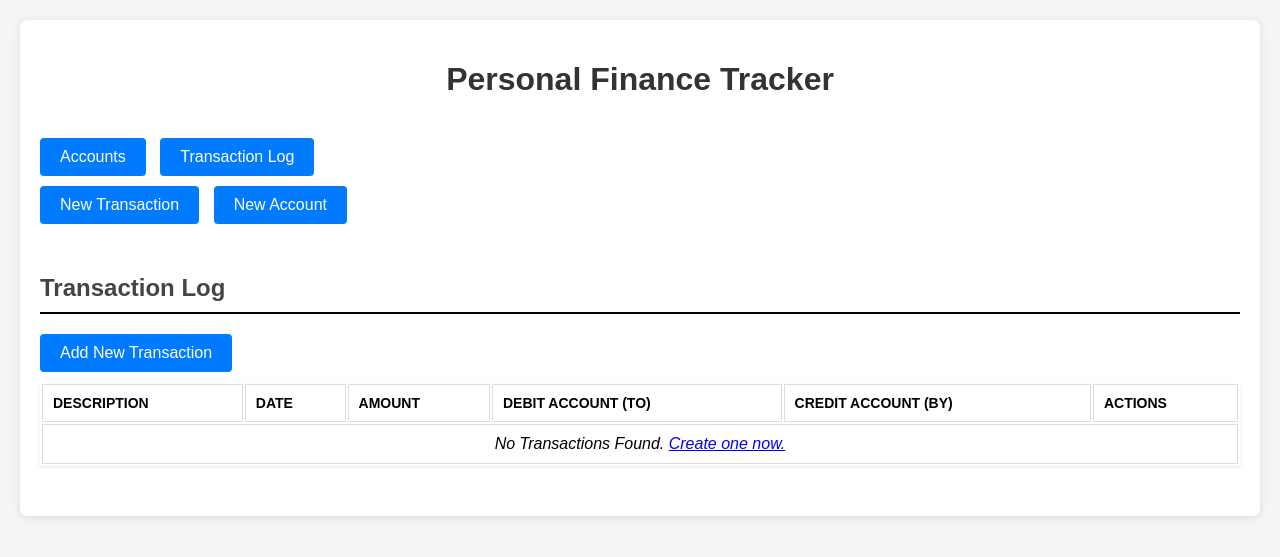
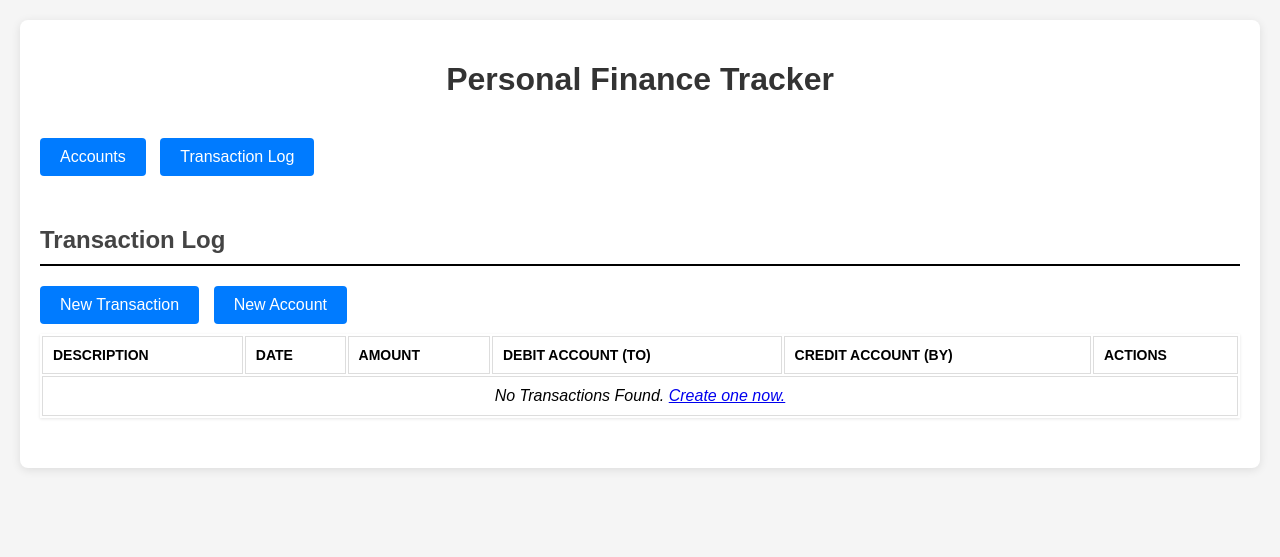
Before and after one commit to christianlaverde/pft, a Flask app: page /transactions in a window 1280 px wide. Shown: the top 557 px of the page. Run offline with Flask 3, Linux system fonts and the light colour scheme.

Commit message:
Moved action buttons (create acc/tr) to underneath page header

```diff
--- a/templates/accounts.html
+++ b/templates/accounts.html
@@ -137,12 +137,13 @@
         <a href="{{ url_for('accounts') }}" class="btn">Accounts</a>
         <a href="{{ url_for('transactions') }}" class="btn">Transaction Log</a>
       </div>
+
+      <h2>Accounts</h2>
+
       <div class="actions">
         <a href="{{ url_for('add_transaction') }}" class="btn">New Transaction</a>
         <a href="{{ url_for('add_account') }}" class="btn">New Account</a>
       </div>
-
-      <h2>Accounts</h2>
 
       <div>
         <h3>Asset</h3>
--- a/templates/transactions.html
+++ b/templates/transactions.html
@@ -137,14 +137,11 @@
         <a href="{{ url_for('accounts') }}" class="btn">Accounts</a>
         <a href="{{ url_for('transactions') }}" class="btn">Transaction Log</a>
       </div>
+
+      <h2>Transaction Log</h2>
       <div class="actions">
         <a href="{{ url_for('add_transaction') }}" class="btn">New Transaction</a>
         <a href="{{ url_for('add_account') }}" class="btn">New Account</a>
-      </div>
-
-      <h2>Transaction Log</h2>
-      <div class="actions">
-        <a href="{{ url_for('add_transaction') }}" class="btn">Add New Transaction</a>
       </div>
       <table>
         <thead>
```
